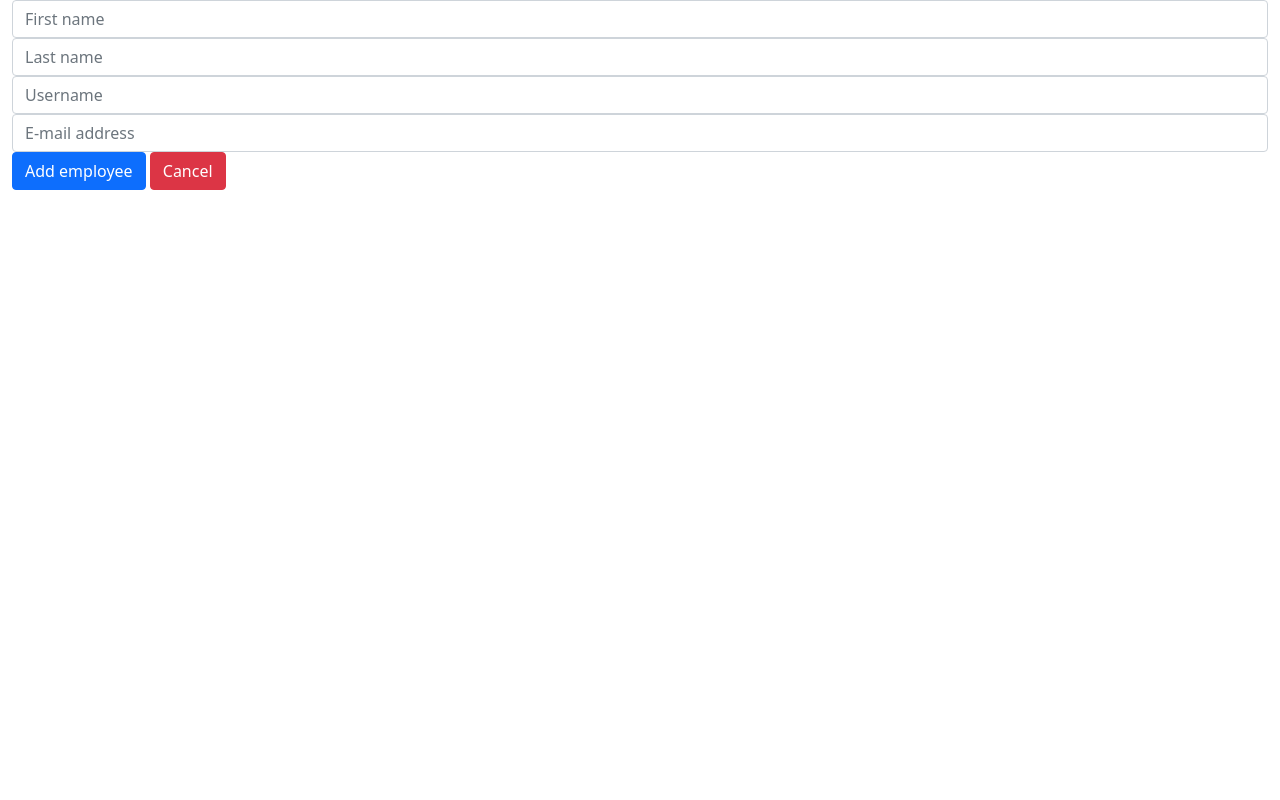
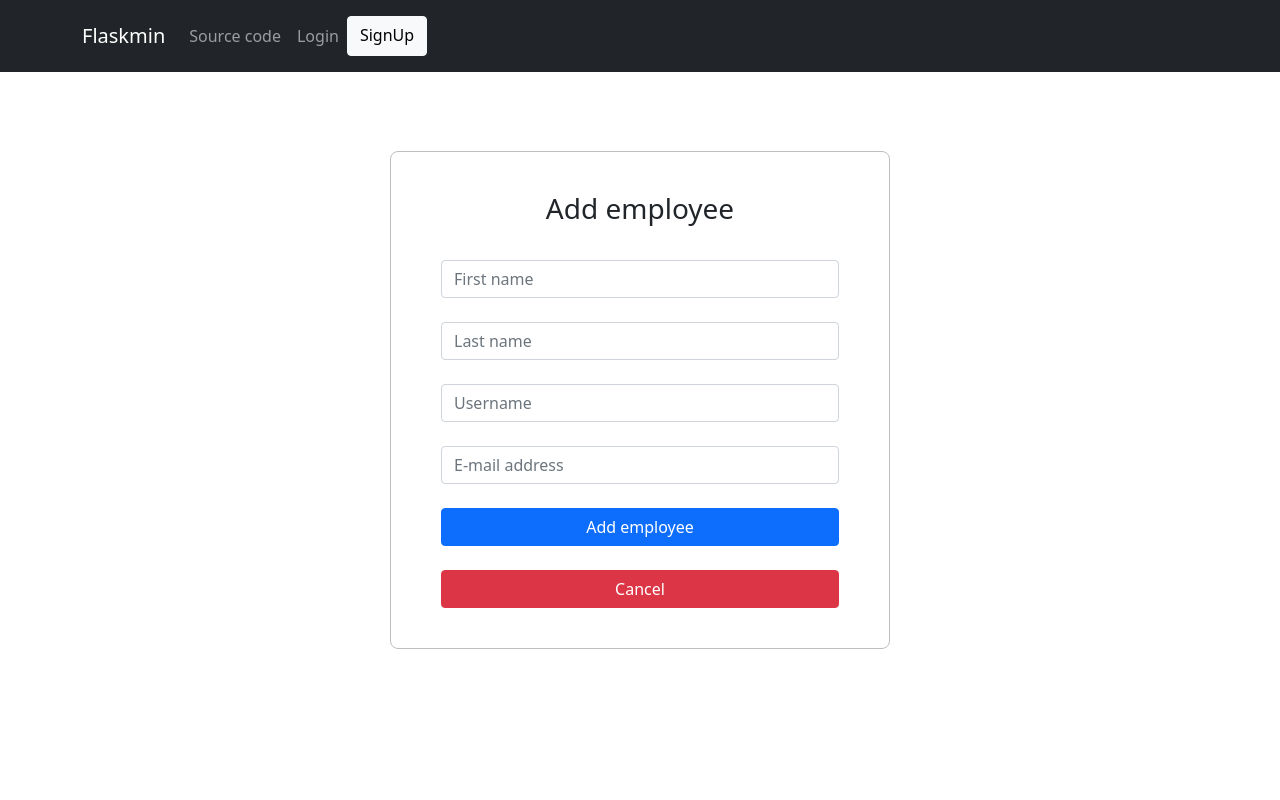
Before and after one commit to itsarreguin/flaskmin, a Flask app: page /employee/add/ in a window 1280 px wide. Run offline with Flask 2, Linux system fonts and the light colour scheme; some libraries are stand-ins or nearby versions.

Commit message:
Add and delete employee working properly

```diff
--- a/app/templates/admin/add_employee.html
+++ b/app/templates/admin/add_employee.html
@@ -1,9 +1,18 @@
 {% extends 'base.html' %}
 {% block title %}{{ super() }} | Add new employee{% endblock title %}
-{% block navbar %}{% endblock %}
+{% block navbar %}{{ super() }}{% endblock %}
 {% block content %}
-    <div class="full flex flex-y flex-x">
-        <form action="" method="post">
+    <div class="fullview d-flex justify-content-center align-items-center">
+        <section class="container d-flex justify-content-center align-items-center">
+            {% for message in get_flashed_messages() %}
+                <div class="alert alert-warning alert-dismissible fade show" role="alert">
+                    <h5 class="mb-0">{{ message }}</h5>
+                    <button type="button" class="btn-close" data-bs-dismiss="alert" aria-label="Close"></button>
+                </div>
+            {% endfor %}
+            <div class="form-container w-500">
+                <section class="form-header"><h3>Add employee</h3></section>
+                <form action="" method="post" class="d-grid gap-4">
                     {{ form.first_name(class="form-control", placeholder="First name") }}
                     {{ form.last_name(class="form-control", placeholder="Last name") }}
                     {{ form.username(class="form-control", placeholder="Username") }}
@@ -13,4 +22,6 @@
                     <a class="btn btn-danger" href="{{ url_for('admin.dashboard') }}">Cancel</a>
                 </form>
             </div>
+        </section>
+    </div>
 {% endblock content %}
--- a/app/templates/includes/_navbar.html
+++ b/app/templates/includes/_navbar.html
@@ -1,4 +1,4 @@
-<nav class="navbar navbar-expand-lg navbar-dark bg-dark py-3">
+<nav class="navbar navbar-expand-lg navbar-dark bg-dark py-3 fixed-top">
     <div class="container">
         <a class="navbar-brand" href="{{ url_for('main.index') }}"><h5 class="mb-0">Flaskmin</h5></a>
         <button class="navbar-toggler" type="button" data-bs-toggle="collapse" data-bs-target="#navbarNavAltMarkup" aria-controls="navbarNavAltMarkup" aria-expanded="false" aria-label="Toggle navigation">
--- a/app/views/admin.py
+++ b/app/views/admin.py
@@ -35,30 +35,25 @@ def new_employee():
         username = form.username.data
         email = form.email.data
 
-        employee = db_session.query(Employee).filter(Employee.username == username)
+        employee = db_session.query(Employee).filter(Employee.username == username).first()
 
         if not employee:
             new_employee = Employee(
-                firstname = first_name,
-                lastname = last_name,
+                first_name = first_name,
+                last_name = last_name,
                 username = username,
                 email = email
             )
 
-            try:
-                db_session.add(new_employee)
-                db_session.commit()
+            db_session.add(new_employee)
+            db_session.commit()
 
-                flash(f'{first_name} added successfully')
+            flash(f'{first_name} added successfully')
 
-                return redirect(url_for('admin.dashboard'))
-
-            except:
-                flash('Creation error. Try again')
-                return redirect(url_for('admin.dashboard'))
+            return redirect(url_for('admin.dashboard'))
 
         else:
-            flash('Employee already exist')
+            flash('Employee username already exist')
 
     return render_template('admin/add_employee.html', form=form)
 
@@ -69,8 +64,14 @@ def edit_employee(username: str):
 
 
 @mod.route('/employee/<username>/delete/')
-def delete_emplyee(username: str):
-    pass
+def delete_employee(username: str):
+    db_session.query(Employee).filter(Employee.username == username).delete()
+
+    db_session.commit()
+
+    flash(f'{username.capitalize()} was deleted correctly')
+
+    return redirect(url_for('admin.dashboard'))
 
 
 @mod.route('/logout/')
```
Also changed, not shown: app/templates/admin/dashboard.html (+5 -6 lines), db/settings.py (+10 -0 lines). Lines whose indentation alone changed are shown as unchanged.
